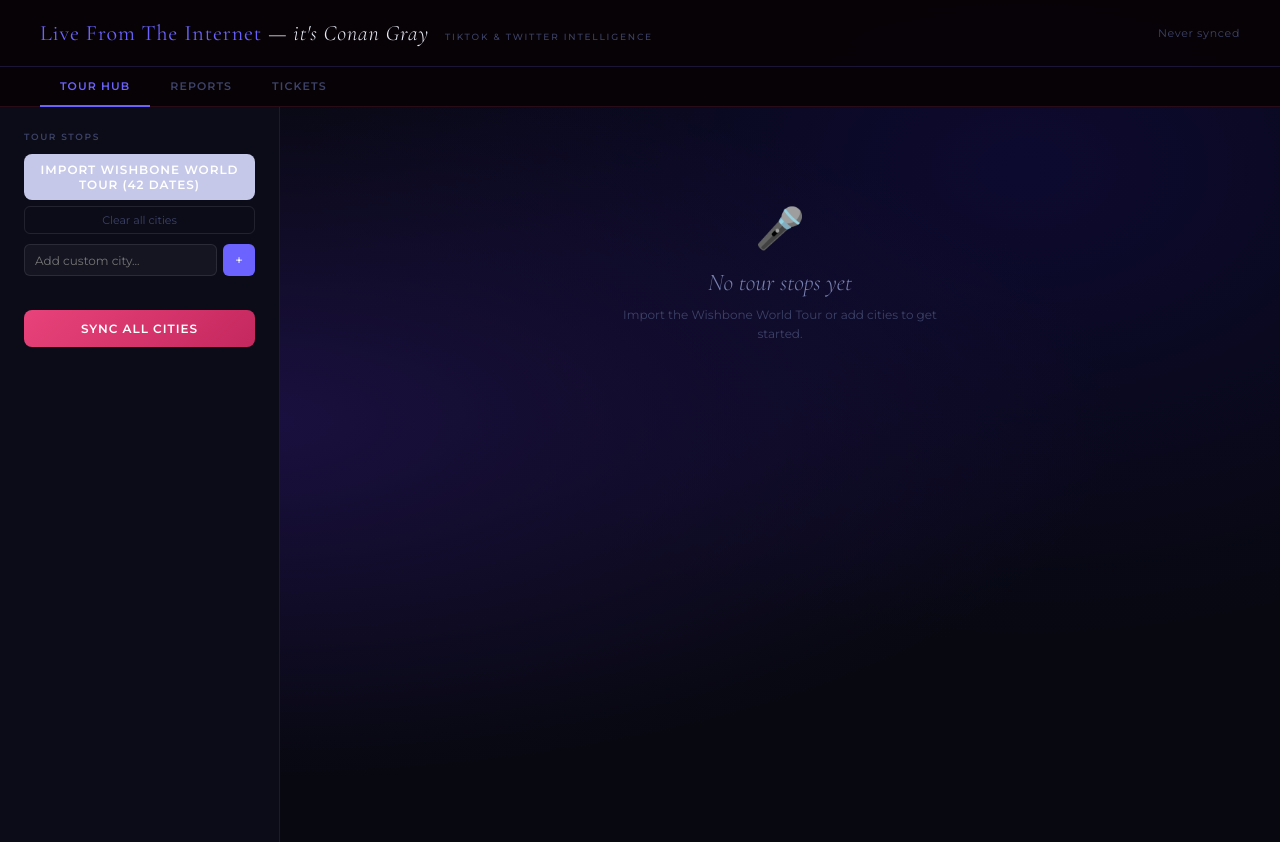
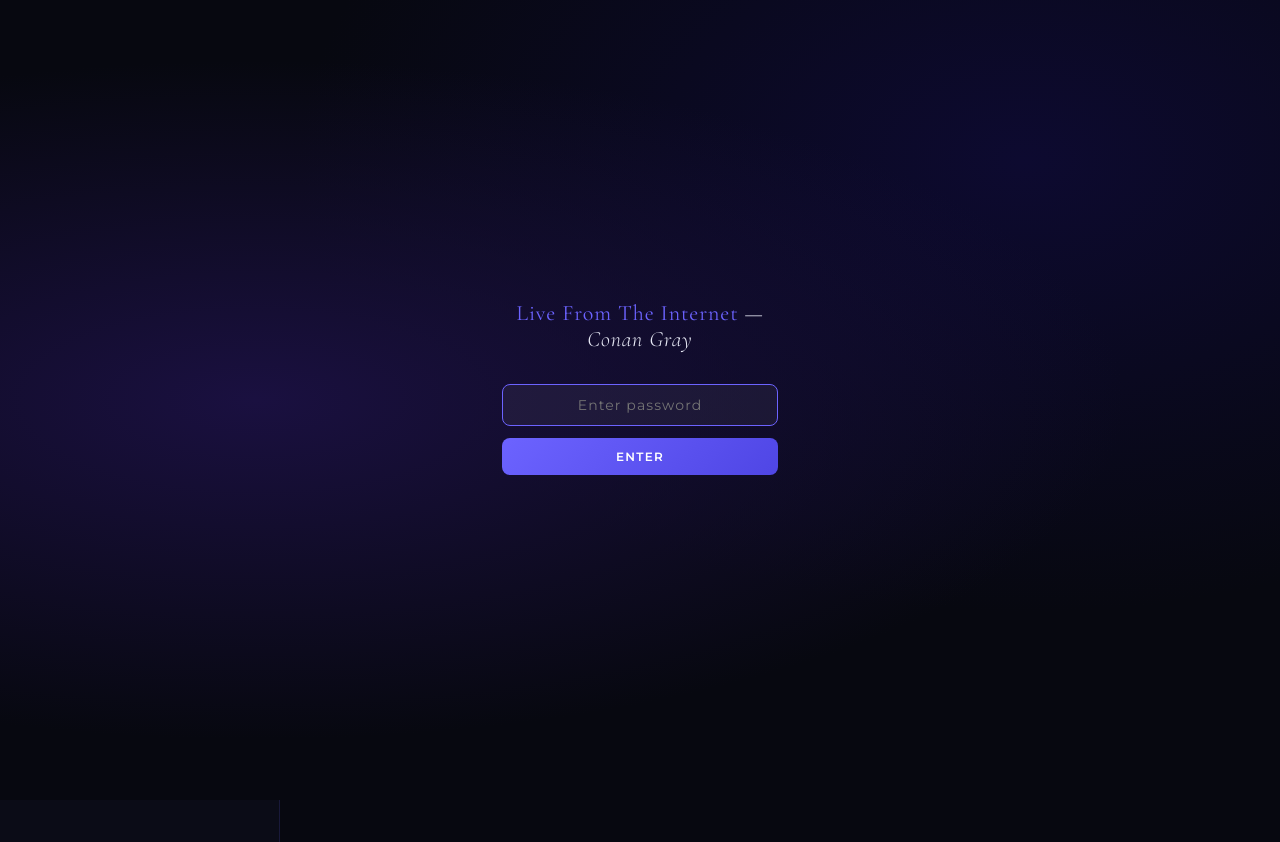
Before and after one commit to iamjswan/tour-pulse, a website: page public/index.html in a window 1280 px wide. Drawn offline with nearby package versions, Linux system fonts and the light colour scheme.

Commit message:
add password gate

```diff
--- a/public/index.html
+++ b/public/index.html
@@ -744,10 +744,19 @@
 .upload-drop-zone:hover, .upload-drop-zone.drag-over { border-color: var(--rose); background: rgba(108,99,255,0.04); }
 .upload-drop-zone p { font-size: 13px; color: var(--ink4); line-height: 1.7; }
 .upload-drop-zone span { color: var(--rose); cursor: pointer; text-decoration: underline; }
+
+#password-gate { position:fixed; inset:0; z-index:9999; background:#070810; background-image:radial-gradient(ellipse at 20% 50%,#1a1040 0%,transparent 60%),radial-gradient(ellipse at 80% 20%,#0d0a30 0%,transparent 50%); display:flex; align-items:center; justify-content:center; }
+.gate-box { text-align:center; width:100%; max-width:340px; padding:2rem; }
+.gate-wordmark { font-family:"Cormorant Garamond",serif; font-size:22px; font-weight:300; font-style:italic; color:#e8eaf6; letter-spacing:0.04em; margin-bottom:2rem; }
+.gate-wordmark em { font-style:normal; color:#6c63ff; font-weight:400; }
+.gate-input { width:100%; background:rgba(255,255,255,0.05); border:1px solid rgba(232,234,246,0.15); border-radius:8px; padding:11px 16px; font-size:14px; color:#e8eaf6; font-family:"Montserrat",sans-serif; outline:none; text-align:center; letter-spacing:0.08em; margin-bottom:12px; }
+.gate-input:focus { border-color:#6c63ff; }
+.gate-btn { width:100%; background:linear-gradient(135deg,#6c63ff,#4f46e5); color:white; border:none; border-radius:8px; padding:11px; font-size:12px; font-weight:600; letter-spacing:0.1em; text-transform:uppercase; cursor:pointer; font-family:"Montserrat",sans-serif; }
+.gate-error { font-size:11px; color:#e57373; margin-top:10px; min-height:16px; }
 </style>
 <script src="https://cdnjs.cloudflare.com/ajax/libs/xlsx/0.18.5/xlsx.full.min.js"></script>
 </head>
-<body>
+<body><div id="password-gate"><div class="gate-box"><div class="gate-wordmark"><em>Live From The Internet</em> — Conan Gray</div><input class="gate-input" type="password" id="gateInput" placeholder="Enter password" onkeydown="if(event.key===chr(39)Enter chr(39))checkPassword()" autofocus /><button class="gate-btn" onclick="checkPassword()">Enter</button><div class="gate-error" id="gateError"></div></div></div>
 
 <div class="header">
   <div class="header-left">
@@ -2451,5 +2460,5 @@
 }
 </script>
 
-</body>
+<script>(function(){function h(s){let n=0;for(let i=0;i<s.length;i++){n=((n<<5)-n)+s.charCodeAt(i);n=n&n;}return Math.abs(n).toString(16).padStart(8,"0");}const P=h("claudelovesconan");function checkPassword(){const v=document.getElementById("gateInput").value;if(h(v)===P){sessionStorage.setItem("tpauth",P);document.getElementById("password-gate").style.display="none";}else{document.getElementById("gateError").textContent="Incorrect password";document.getElementById("gateInput").value="";}}window.checkPassword=checkPassword;if(sessionStorage.getItem("tpauth")===P){document.addEventListener("DOMContentLoaded",function(){var g=document.getElementById("password-gate");if(g)g.style.display="none";});}})();</script></body>
 </html>
```
